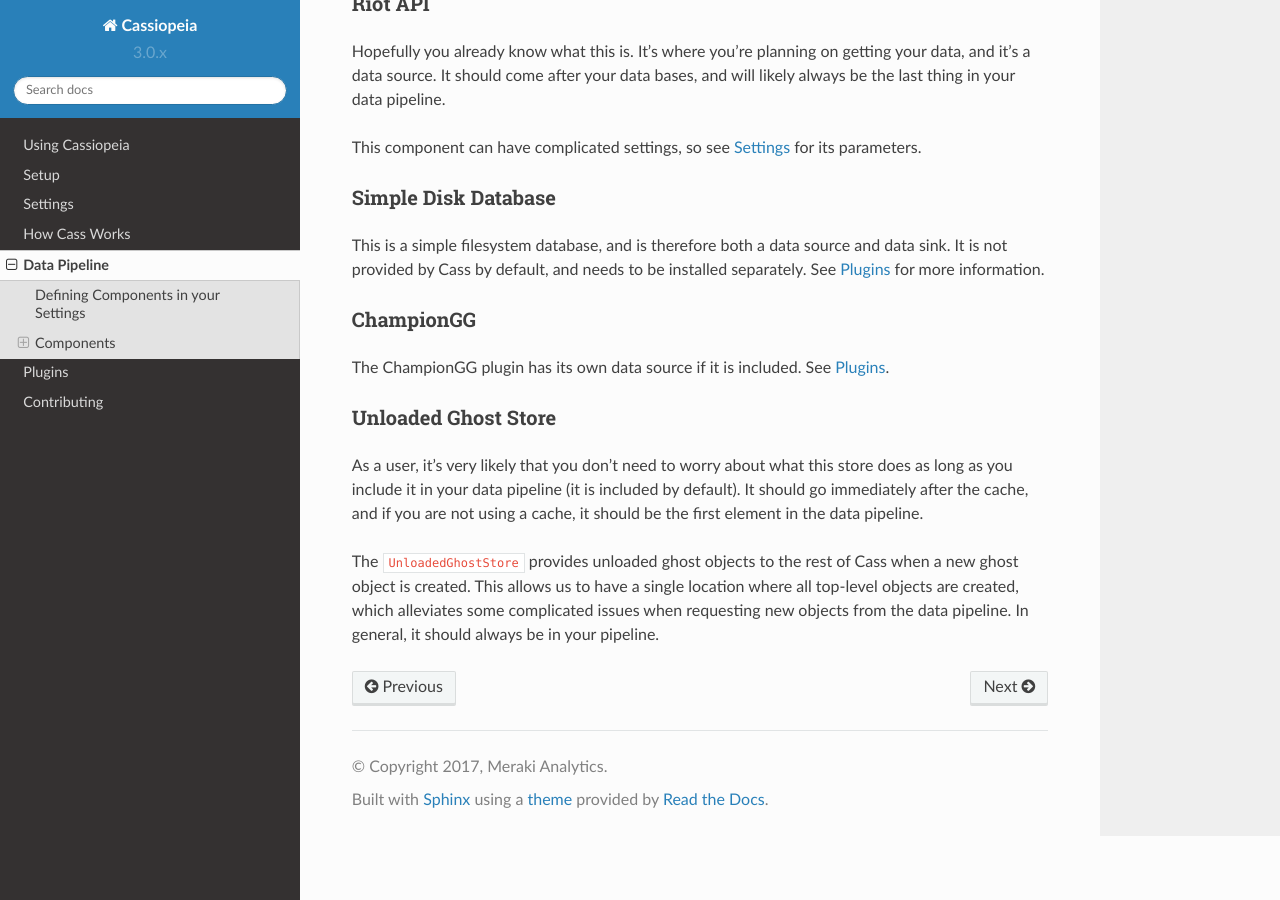
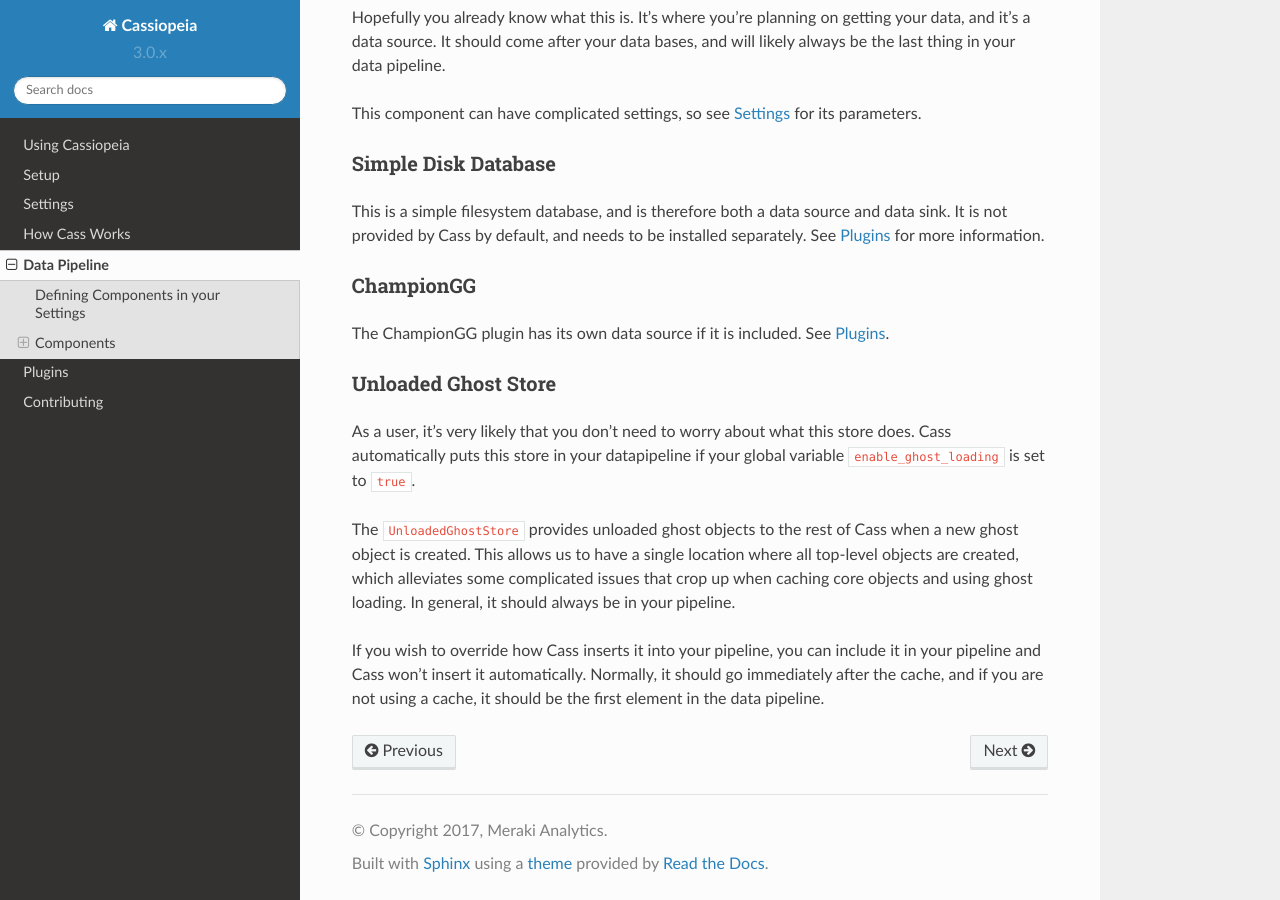
Before and after one commit to Crimack/lissandra, a Sphinx documentation site: the page built from doc/datapipeline.rst, in a window 1280 px wide and 900 px high, scrolled down 3315 px. Built offline with Sphinx 7.4.7 and the Read the Docs theme 2.0.0, drawn with Linux system fonts in a browser that asks for light colours; pages that are not in the unit, such as notebooks, are missing from menus; some of the changed text lies outside the part shown.

Commit message:
way too many changes for one commit:
* updated the patches to be per-region and fixed the start and end times for season 7. they should mostly be correct to within a few hours. I haven't done any error checking.
* hid the UnloadedGhostStore() from the user's data pipeline if they don't set it, and added a setting to turn on/off ghost loading (but cass won't work with it turned off right now!)
* made all the ghost lists into normal lists (or lazy lists); this fixes some really complicated data pipeline / caching problems when interacting with lists of ghost objects
* cleaned up /core/common.py and the core/data objects quite a bit

```diff
--- a/doc/datapipeline.rst
+++ b/doc/datapipeline.rst
@@ -140,6 +138,8 @@ The ChampionGG plugin has its own data source if it is included. See :ref:`plugi
 Unloaded Ghost Store
 """"""""""""""""""""
 
-As a user, it's very likely that you don't need to worry about what this store does as long as you include it in your data pipeline (it is included by default). It should go immediately after the cache, and if you are not using a cache, it should be the first element in the data pipeline.
+As a user, it's very likely that you don't need to worry about what this store does. Cass automatically puts this store in your datapipeline if your global variable ``enable_ghost_loading`` is set to ``true``.
 
-The ``UnloadedGhostStore`` provides unloaded ghost objects to the rest of Cass when a new ghost object is created. This allows us to have a single location where all top-level objects are created, which alleviates some complicated issues when requesting new objects from the data pipeline. In general, it should always be in your pipeline.
+The ``UnloadedGhostStore`` provides unloaded ghost objects to the rest of Cass when a new ghost object is created. This allows us to have a single location where all top-level objects are created, which alleviates some complicated issues that crop up when caching core objects and using ghost loading. In general, it should always be in your pipeline.
+
+If you wish to override how Cass inserts it into your pipeline, you can include it in your pipeline and Cass won't insert it automatically. Normally, it should go immediately after the cache, and if you are not using a cache, it should be the first element in the data pipeline.
--- a/doc/inner_workings.rst
+++ b/doc/inner_workings.rst
@@ -27,7 +27,7 @@ Ghost Loading
 
 A *ghost object* is an object that can be instantiated without all of its data. It is therefore a shadow of itself, or a *ghost*. Ghost objects know how to load the rest of their data using what they were given at init. This is what allows you to write ``kalturi = Summoner(name="Kalturi")`` followed by ``kalturi.level``. The latter will trigger a call to the data pipeline (discussed below) to pull the rest of the data for ``kalturi`` by using ``kalturi.name``.
 
-All top-level objects in Cass are ghost objects and therefore know how to load their own data.
+Most top-level objects in Cass are ghost objects and therefore know how to load their own data. Lists of things (e.g. ``Champions``) are not ghost objects, and instead load their data immediately (this is due to some issues with caching unloaded lists and the objects contained in those lists). The ``MatchHistory`` type works a bit differently (see below).
 
 For developers who are interested, the implementation for ghost objects can be found in our Meraki Commons repository on GitHub.
 
```
Also changed, not shown: other parts of doc/datapipeline.rst (+1 -3 lines), other parts of doc/inner_workings.rst (+2 -0 lines), doc/settings.rst (+3 -1 lines), 2 other files.
